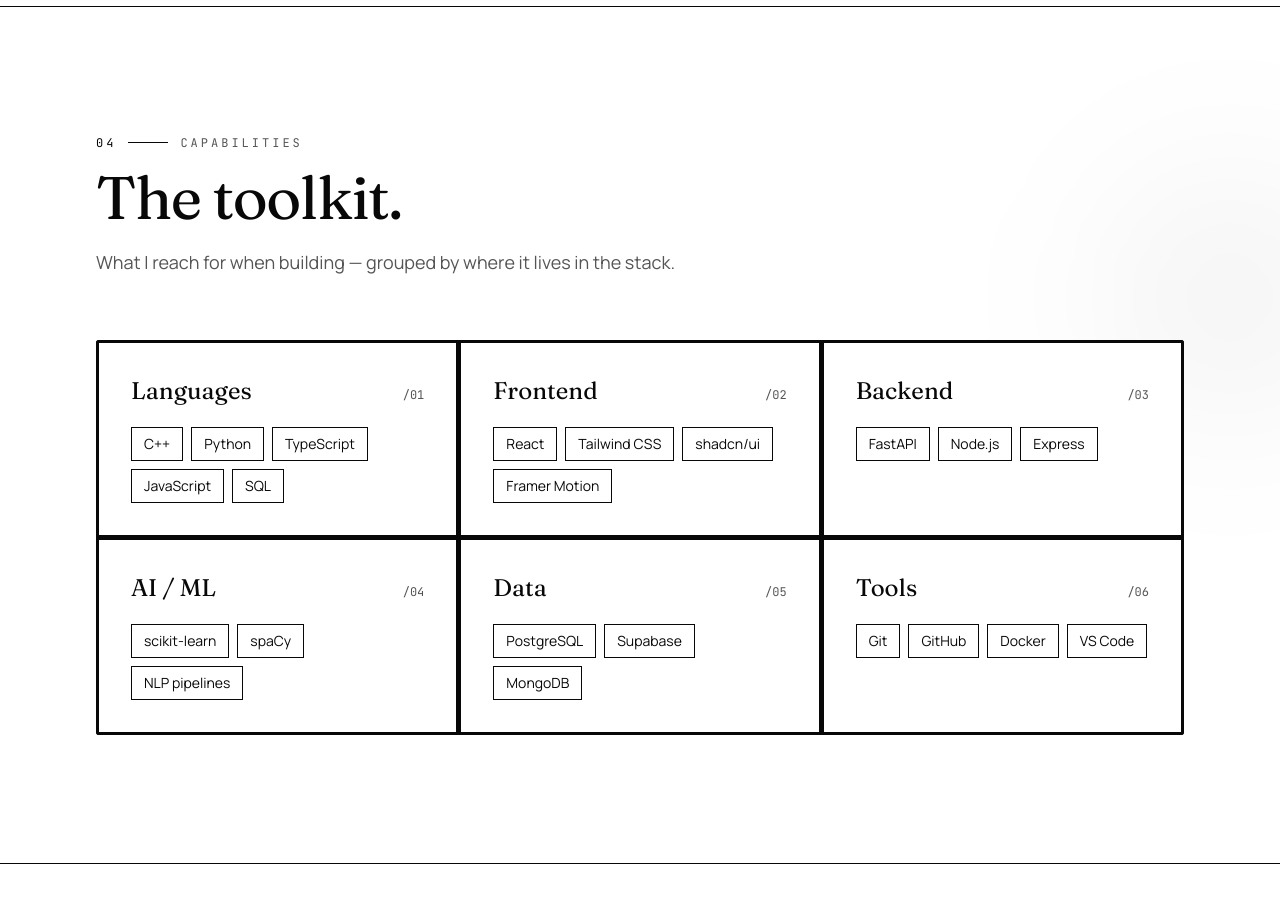
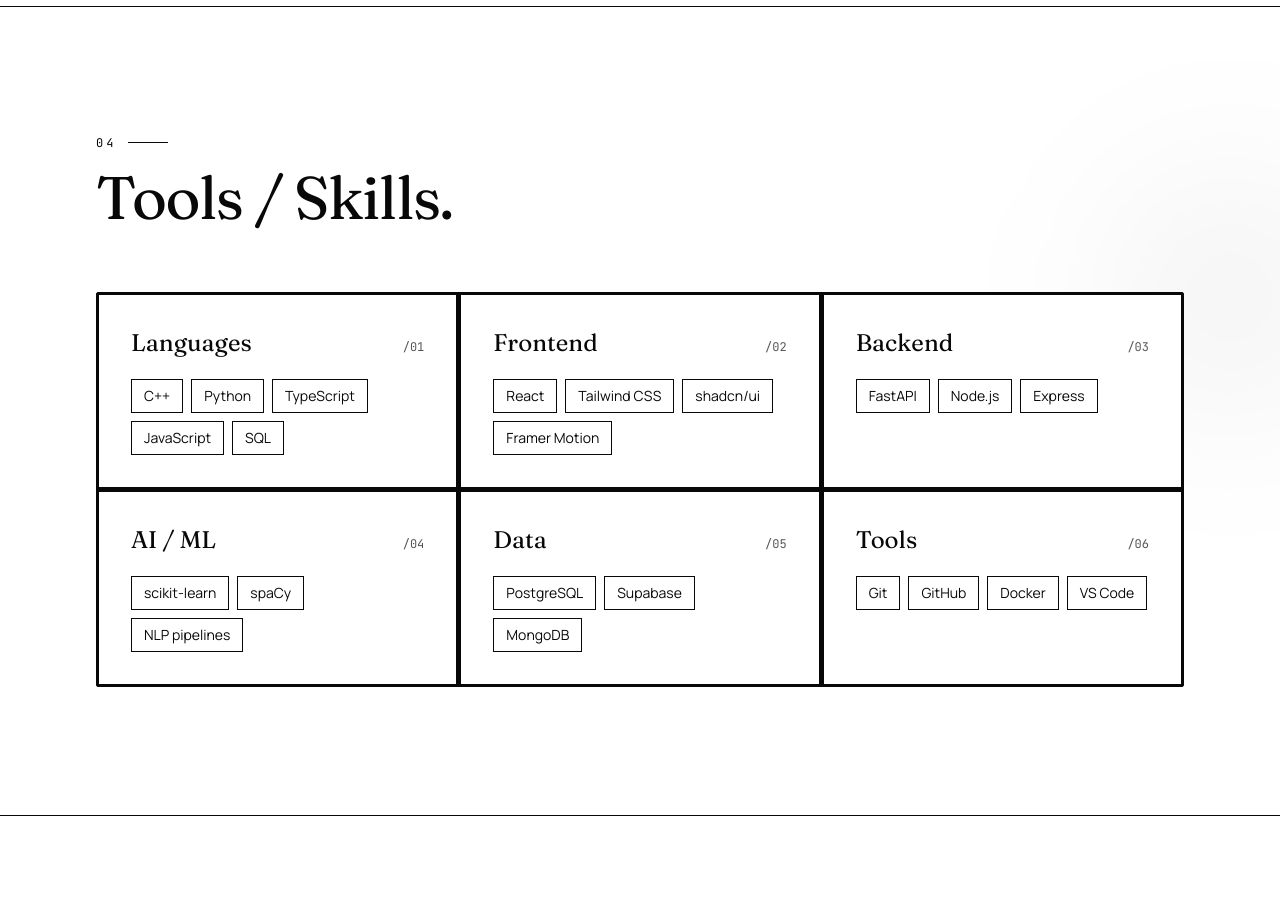
Before and after one commit to AVINASHTIWARI14/portfolio, a React (Vite) app: page / in a window 1280 px wide. Shown: the part 3660-4563 px from the top of the page. Built offline with nearby package versions, Linux system fonts and the light colour scheme.

Commit message:
Rename toolkit section to Tools / Skills and remove description

```diff
--- a/src/components/portfolio/About.tsx
+++ b/src/components/portfolio/About.tsx
@@ -44,9 +44,7 @@ export function Skills() {
     <section id="skills" className="relative overflow-hidden border-t border-border py-24 md:py-32">
       <div className="absolute -right-40 top-20 h-[420px] w-[420px] glow-lavender blur-3xl" aria-hidden />
       <div className="relative mx-auto max-w-6xl px-5 sm:px-8">
-        <SectionHeading index="04" eyebrow="Capabilities" title={<>The toolkit.</>}>
-          What I reach for when building — grouped by where it lives in the stack.
-        </SectionHeading>
+        <SectionHeading index="04" eyebrow="" title={<>Tools / Skills.</>} />
         <div className="grid gap-px overflow-hidden rounded-3xl border border-border bg-border sm:grid-cols-2 lg:grid-cols-3">
           {skillGroups.map((g, i) => (
             <Reveal key={g.title} delay={i * 0.05} className="group bg-background p-6 transition-colors hover:bg-card sm:p-8">
```
